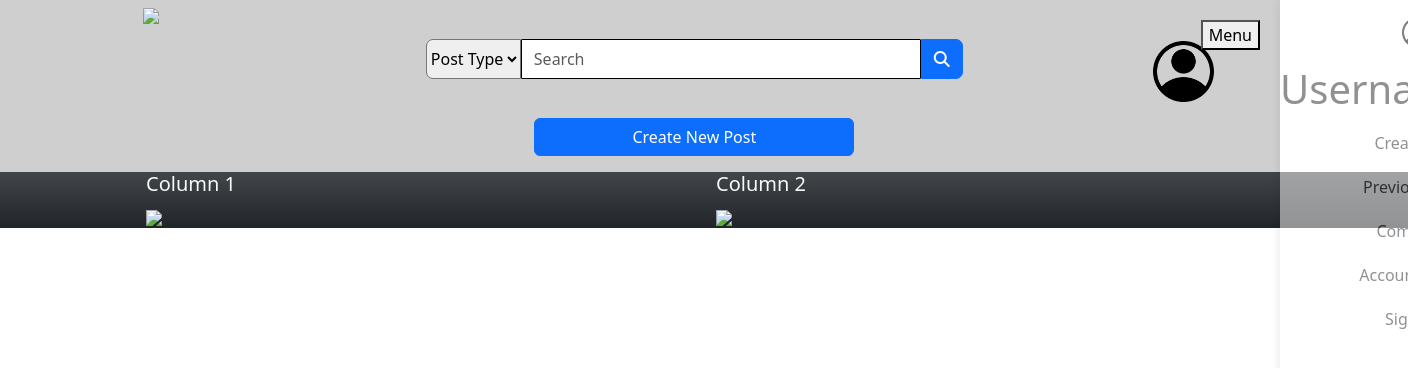
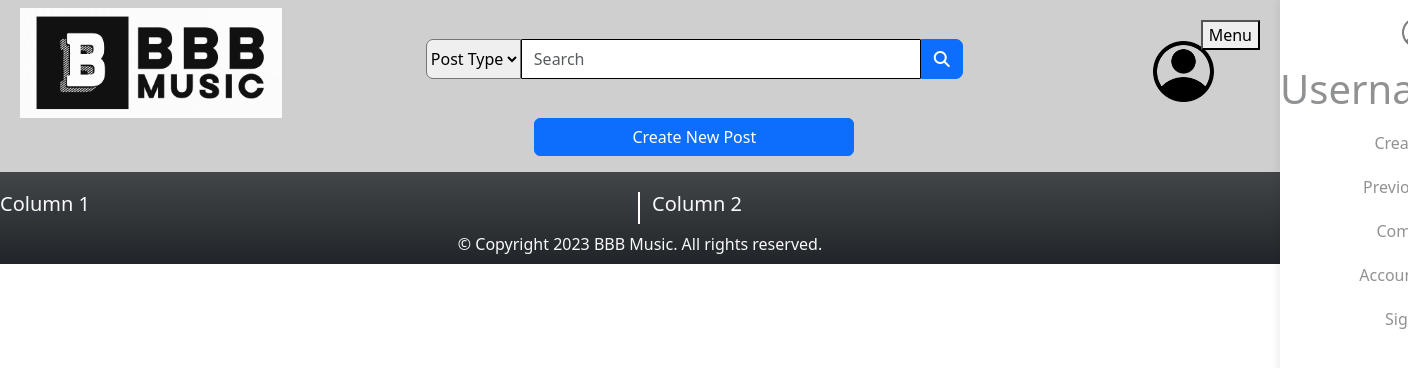
Before and after one commit to arthurwb/ASE220-BBB-SemesterProject, a website: page views/index.html in a window 1280 px wide. Shown: the whole page, 1408 px wide, since content can reach past the window. Drawn offline with nearby package versions, Linux system fonts and the light colour scheme; files that its build step writes are made by us from their sources; no server answers; files whose address does not match are found by name.

Commit message:
Small UI Changes
oops didnt mean to do this on main

```diff
--- a/public/stylesheets/styles.css
+++ b/public/stylesheets/styles.css
@@ -42,12 +42,6 @@ header {
     height: 40px;
     border-radius: 0px 7px 7px 0px;
 }
-footer{
-    position: static;
-    background-color: lightgray;
-    width: 110%;
-
-}
 .container-fluid {
     padding-right: 0 !important;
   }
@@ -90,3 +84,16 @@ footer{
   right: 20px;
   z-index: 10000;
 }
+
+
+footer{
+  position: static;
+  background-color: lightgray;
+  width: 100%;
+  padding-top: 20px;
+}
+
+.footer-left{
+  border-right: 2px solid #ffffff;
+
+}
--- a/views/index.html
+++ b/views/index.html
@@ -4,7 +4,8 @@
     <meta charset="UTF-8">
     <meta http-equiv="X-UA-Compatible" content="IE=edge">
     <meta name="viewport" content="width=device-width, initial-scale=1.0">
-    <title>BBB Music Forum Thing I Guess</title>
+    <title>BBB Music Forum</title>
+    <link rel="icon" href="images/logo_ICON.PNG">
     <!--The Bootstrap-->
     <link href="https://cdn.jsdelivr.net/npm/bootstrap@5.3.0-alpha1/dist/css/bootstrap.min.css" rel="stylesheet" integrity="sha384-GLhlTQ8iRABdZLl6O3oVMWSktQOp6b7In1Zl3/Jr59b6EGGoI1aFkw7cmDA6j6gD" crossorigin="anonymous">
     <script src="https://cdn.jsdelivr.net/npm/bootstrap@5.3.0-alpha1/dist/js/bootstrap.bundle.min.js" integrity="sha384-w76AqPfDkMBDXo30jS1Sgez6pr3x5MlQ1ZAGC+nuZB+EYdgRZgiwxhTBTkF7CXvN" crossorigin="anonymous"></script>
@@ -106,18 +107,19 @@
       <div id="paginiationButtons">
       </div>
     </div>
+
+
     <footer class="bg-dark bg-gradient text-light">
-      <div class="container">
         <div class="row">
-          <div class="col-md-6">
+          <div class="col-6 justify-content-center align-items-center footer-left">
             <h5>Column 1</h5>
-            <img class="logo" src="images/logo_large.PNG" height="110px">
           </div>
-          <div class="col-md-6">
+          <div class="col-6 justify-content-center align-items-center footer-right">
             <h5>Column 2</h5>
-            <img class="logo" src="images/logo_large.PNG" height="110px">
           </div>
         </div>
+      <div class="text-center p-2">
+        © Copyright 2023 BBB Music. All rights reserved.
       </div>
     </footer>
     <!--The ASSETS-->
```
Also changed, not shown: public/images/Logo_ICON.PNG (added).
